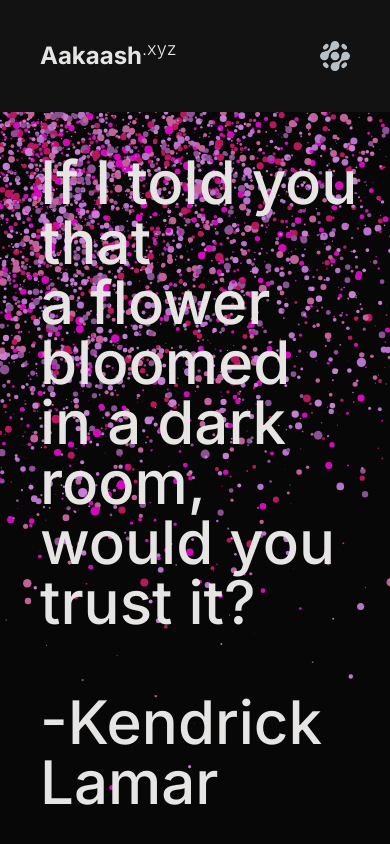
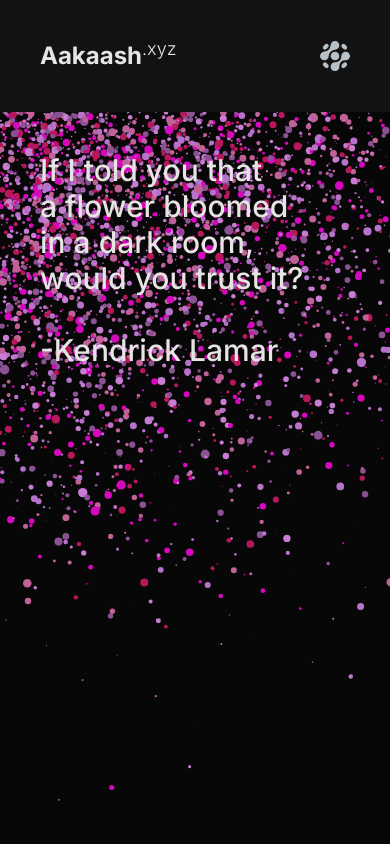
Before and after one commit to acashmoney/personal-website, a Next.js app: page / in a window 390 px wide. Shown: the top 844 px of the page. Built offline with nearby package versions, Linux system fonts and the light colour scheme.

Commit message:
responsive font size

```diff
--- a/pages/about.tsx
+++ /dev/null
@@ -1,10 +0,0 @@
-import { useRouter } from "next/router";
-
-export default function About() {
-    const router = useRouter();
-    return (
-        <div>
-            <h1>About</h1>
-        </div>
-    );
-}
--- a/pages/chess.tsx
+++ /dev/null
@@ -1,9 +0,0 @@
-import { useRouter } from "next/router";
-
-export default function Chess() {
-    const router = useRouter();
-    return (
-        <div>
-        </div>
-    );
-}
--- a/pages/index.tsx
+++ b/pages/index.tsx
@@ -24,7 +24,7 @@
 					<link rel="icon" href="/favicon.ico" />
 				</Head>
 				<main className="absolute top-0 pb-10 flex-grow" style={{ marginTop: '40px', marginLeft: '40px'}}>
-					<div className="flex text-6xl font-medium text-stone-200">
+					<div className="flex text-3xl md:text-6xl font-medium text-stone-200">
 						If I told you that
 						<br/>
 						a flower bloomed
```
